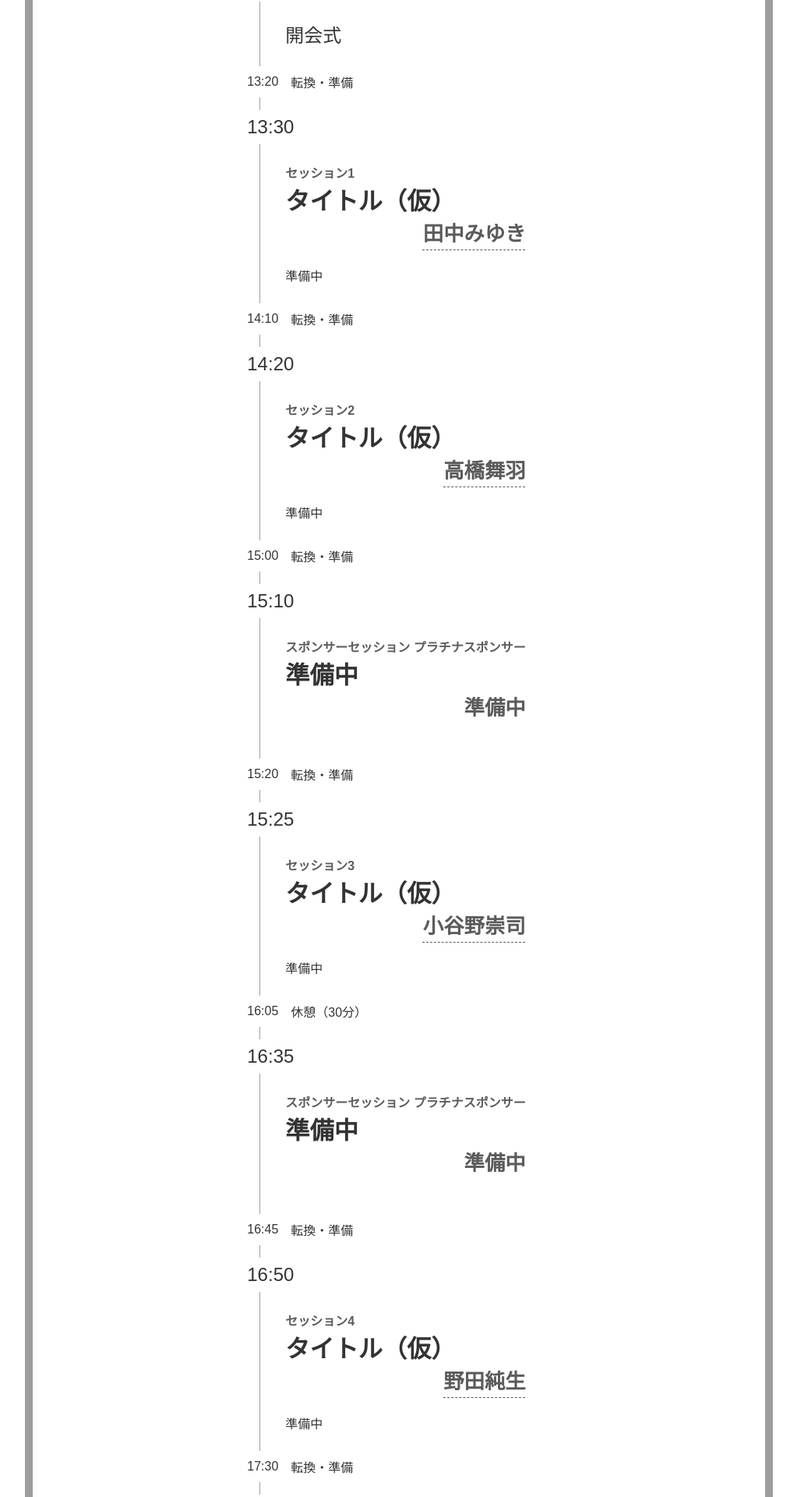
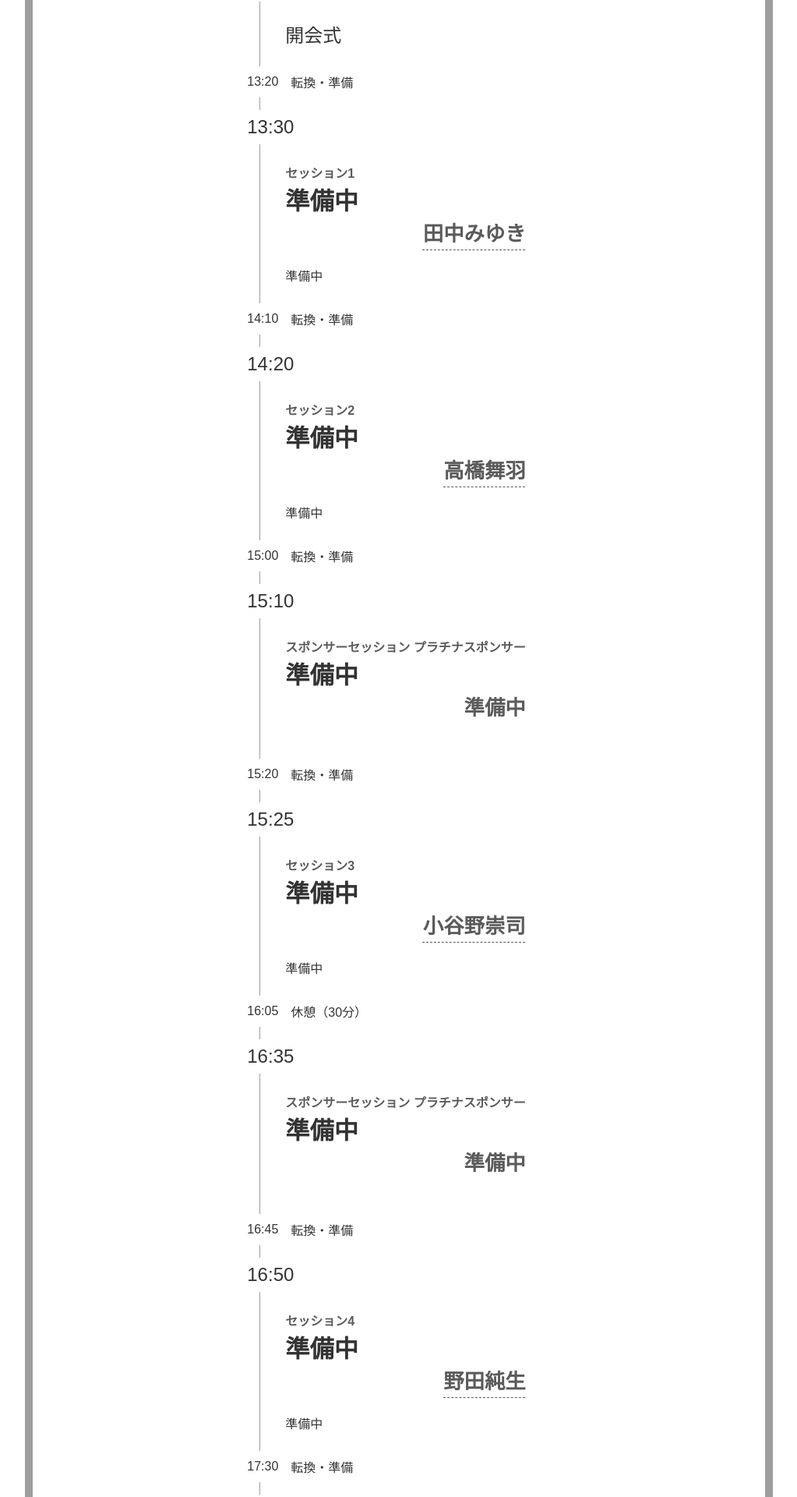
Before and after one commit to fukuoka-a11yconf-net/fukuoka.a11yconf.net, a SvelteKit app: page /schedule in a window 1280 px wide. Shown: the part 435-2355 px from the top of the page at 78% size, without its empty margins (128-1151 px from the left). Built offline with nearby package versions, Linux system fonts and the light colour scheme; a web font is replaced by a local one.

Commit message:
fix: タイトル変更

```diff
--- a/src/routes/schedule/+page.svelte
+++ b/src/routes/schedule/+page.svelte
@@ -34,7 +34,7 @@
 					<dd id="session1">
 						<p class="sub"><em>セッション1</em></p>
 						<p class="title">
-							<em>タイトル（仮）</em>
+							<em>準備中</em>
 						</p>
 						<p class="speaker"><em><a href="/#speaker-tanaka">田中みゆき</a></em></p>
 						<p>
@@ -53,7 +53,7 @@
 					<dd id="session2">
 						<p class="sub"><em>セッション2</em></p>
 						<p class="title">
-							<em>タイトル（仮）</em>
+							<em>準備中</em>
 						</p>
 						<p class="speaker"><em><a href="/#speaker-sakamaki">高橋舞羽</a></em></p>
 						<p>
@@ -88,7 +88,7 @@
 					<dd id="session3">
 						<p class="sub"><em>セッション3</em></p>
 						<p class="title">
-							<em>タイトル（仮）</em>
+							<em>準備中</em>
 						</p>
 						<p class="speaker"><em><a href="/#speaker-koyano">小谷野崇司</a></em></p>
 						<p>
@@ -123,7 +123,7 @@
 					<dd id="session4">
 						<p class="sub"><em>セッション4</em></p>
 						<p class="title">
-							<em>タイトル（仮）</em>
+							<em>準備中</em>
 						</p>
 						<p class="speaker"><em><a href="/#speaker-noda">野田純生</a></em></p>
 						<p>
```
Also changed, not shown: src/routes/+page.svelte (+4 -4 lines).
